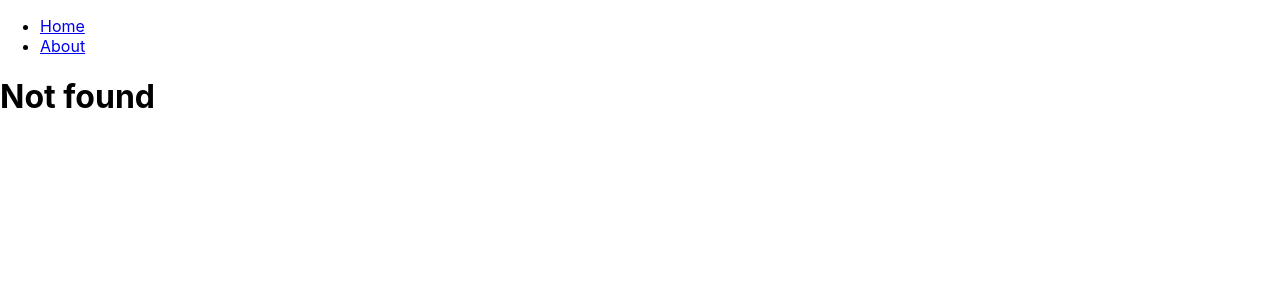
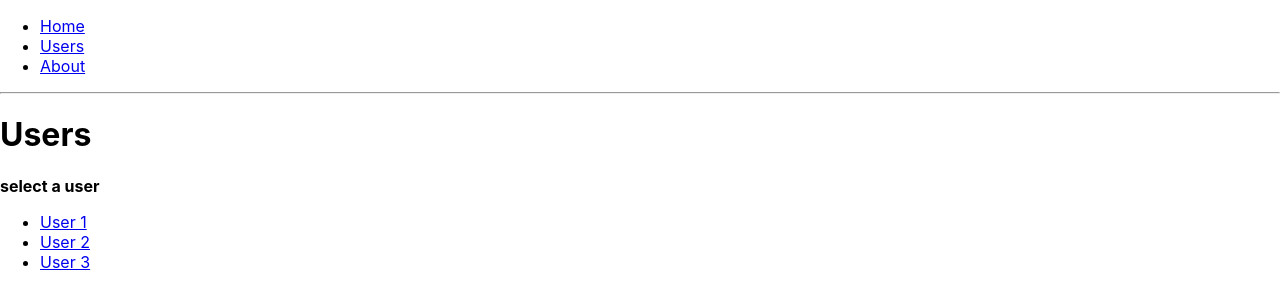
Before and after one commit to TimFinnigan/tim-finnigan-homepage, a React (Create React App) app: page /users in a window 1280 px wide. Before the commit this address had no page. Shown: the top 306 px of the page. Built offline with nearby package versions, Linux system fonts and the light colour scheme.

Commit message:
add users section with nested routing

```diff
--- a/src/index.js
+++ b/src/index.js
@@ -3,6 +3,7 @@ import ReactDOM from "react-dom";
 import "./index.css";
 import { Route, Link, BrowserRouter as Router, Switch } from "react-router-dom";
 import App from "./App";
+import Users from "./users";
 import About from "./about";
 import Notfound from "./notfound";
 import * as serviceWorker from "./serviceWorker";
@@ -22,11 +23,16 @@ const routing = (
           <Link to="/">Home</Link>
         </li>
         <li>
+          <Link to="/users">Users</Link>
+        </li>
+        <li>
           <Link to="/about">About</Link>
         </li>
       </ul>
+      <hr />
       <Switch>
         <Route exact path="/" component={App} />
+        <Route path="/users/" component={Users} />
         <Route path="/about" component={About} />
         <Route component={Notfound} />
       </Switch>
--- /dev/null
+++ b/src/users.js
@@ -0,0 +1,27 @@
+import React from "react";
+import { Route, Link } from "react-router-dom";
+const User = ({ match }) => <p>{match.params.id}</p>;
+class Users extends React.Component {
+  render() {
+    const { url } = this.props.match;
+    return (
+      <div>
+        <h1>Users</h1>
+        <strong>select a user</strong>
+        <ul>
+          <li>
+            <Link to="/users/1">User 1 </Link>
+          </li>
+          <li>
+            <Link to="/users/2">User 2 </Link>
+          </li>
+          <li>
+            <Link to="/users/3">User 3 </Link>
+          </li>
+        </ul>
+        <Route path="/users/:id" component={User} />
+      </div>
+    );
+  }
+}
+export default Users;
```
